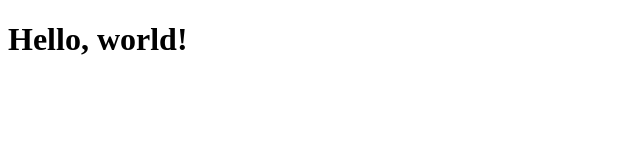
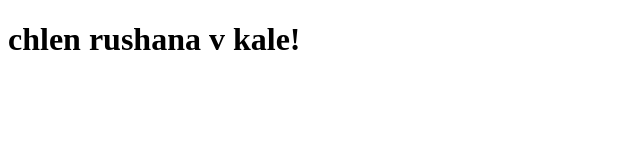
Before and after one commit to LoveBloodAndDiamonds/LoveBloodAndDiamonds.github.io, a plain HTML site: page index.html in a window 1280 px wide. Shown: the whole page, without its empty margins (0-640 px from the left). Drawn offline with Linux system fonts and the light colour scheme.

Commit message:
Update index.html

```diff
--- a/index.html
+++ b/index.html
@@ -6,6 +6,6 @@
 </head>
 
 <body>
-	<h1>Hello, world!</h1>
+	<h1>chlen rushana v kale!</h1>
 </body>
 </html>
```
